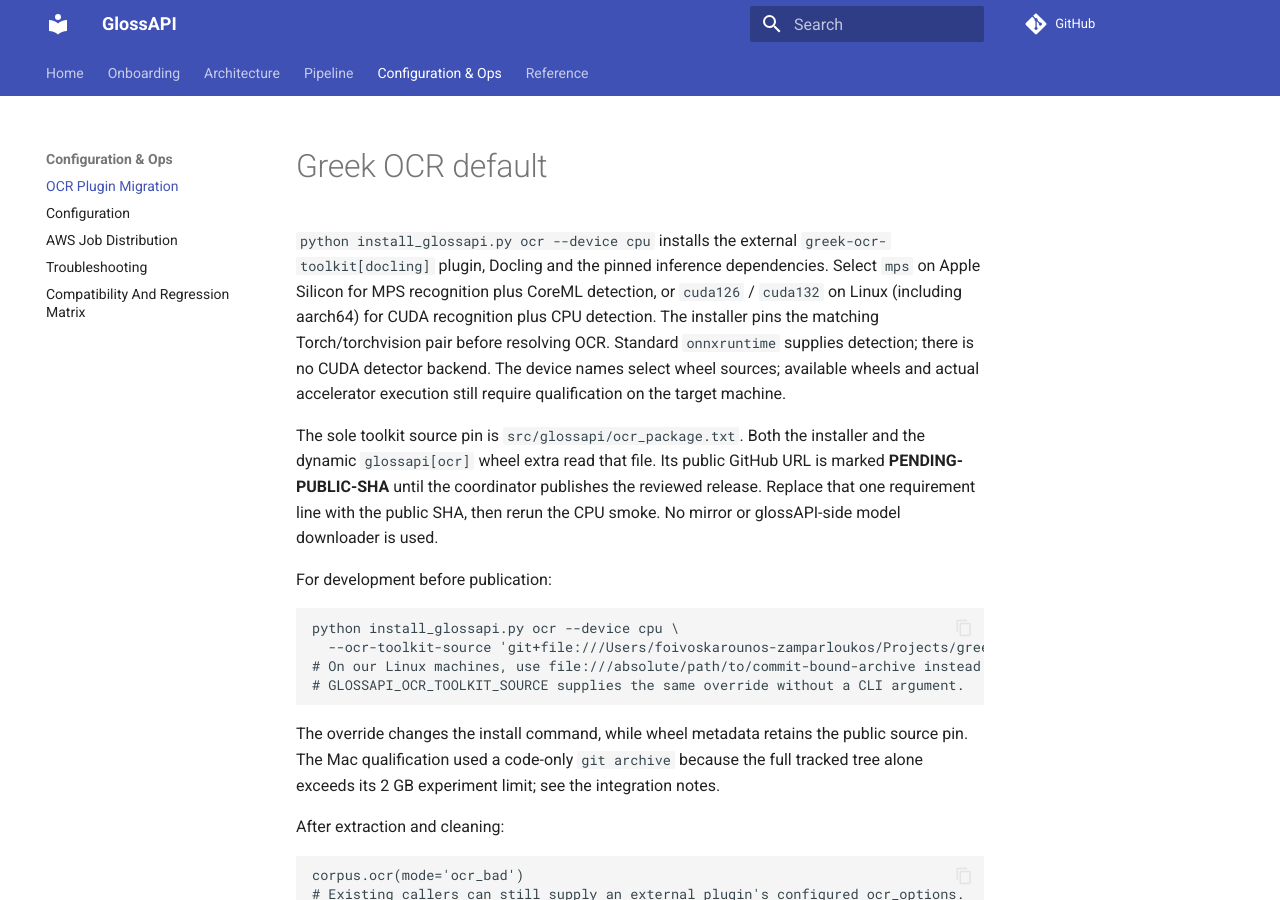
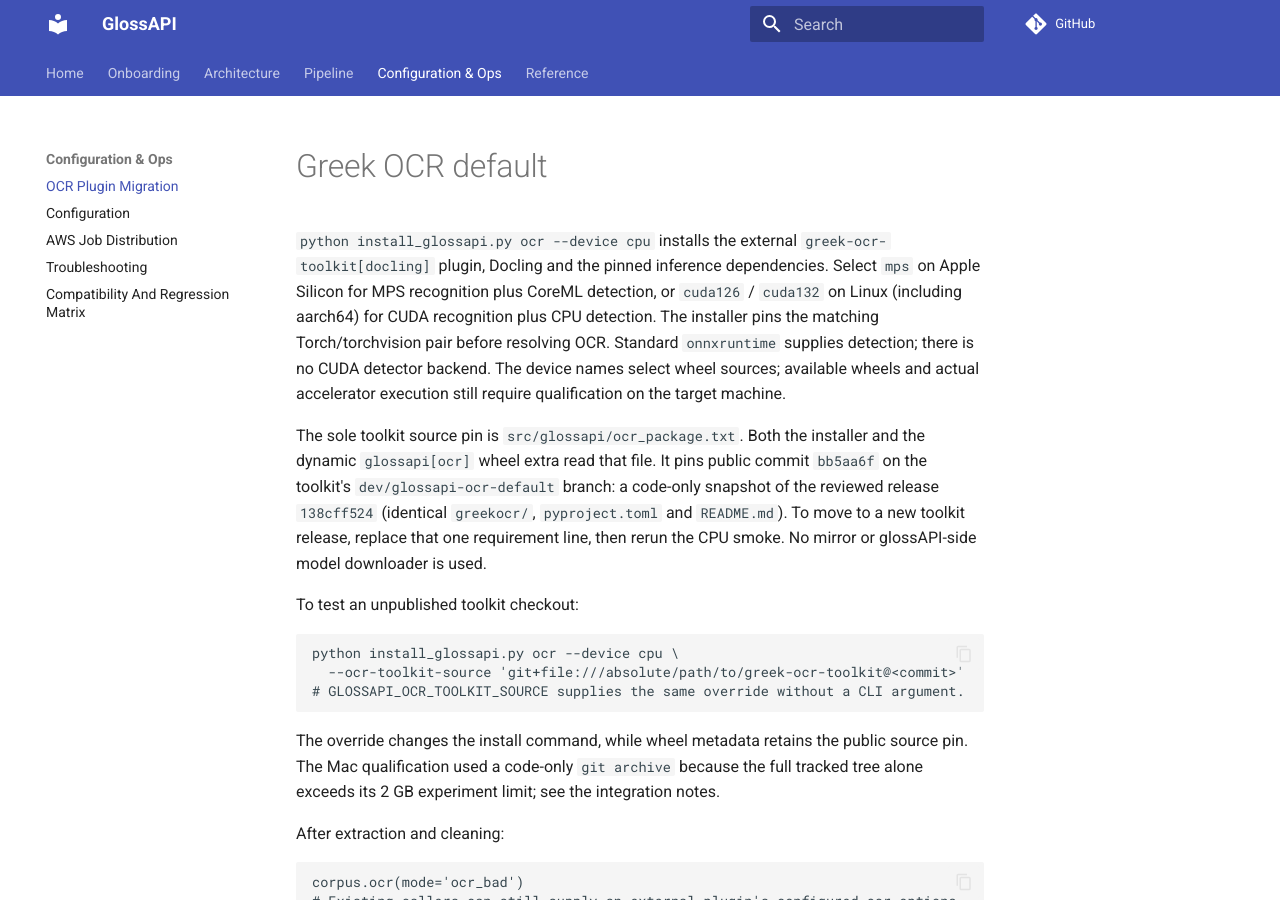
Before and after one commit to eellak/glossAPI, an MkDocs documentation site: the page built from docs/ocr_plugin_migration.md, in a window 1280 px wide and 900 px high. Built offline with MkDocs 1.6.1 and Material for MkDocs 9.7.7, drawn with Linux system fonts in a browser that asks for light colours; comment, search, counter and statistics services are not loaded.

Commit message:
Pin Greek OCR toolkit to public commit bb5aa6f
dev/glossapi-ocr-default on github.com/fffoivos/greek-ocr-toolkit: code-only snapshot of
reviewed release 138cff524 (greekocr/, pyproject.toml, README.md identical). Installed from
GitHub: 471/471 toolkit .py files match; real CPU smoke 2 passed on the Mac.

Co-Authored-By: Claude Opus 5.5 <noreply@anthropic.com>

````diff
--- a/docs/ocr_plugin_migration.md
+++ b/docs/ocr_plugin_migration.md
@@ -10,17 +10,17 @@ The device names select wheel sources; available wheels and actual accelerator
 execution still require qualification on the target machine.
 
 The sole toolkit source pin is `src/glossapi/ocr_package.txt`. Both the installer
-and the dynamic `glossapi[ocr]` wheel extra read that file. Its public GitHub URL
-is marked **PENDING-PUBLIC-SHA** until the coordinator publishes the reviewed
-release. Replace that one requirement line with the public SHA, then rerun the
-CPU smoke. No mirror or glossAPI-side model downloader is used.
+and the dynamic `glossapi[ocr]` wheel extra read that file. It pins public commit
+`bb5aa6f` on the toolkit's `dev/glossapi-ocr-default` branch: a code-only snapshot
+of the reviewed release `138cff524` (identical `greekocr/`, `pyproject.toml` and
+`README.md`). To move to a new toolkit release, replace that one requirement line,
+then rerun the CPU smoke. No mirror or glossAPI-side model downloader is used.
 
-For development before publication:
+To test an unpublished toolkit checkout:
 
 ```sh
 python install_glossapi.py ocr --device cpu \
-  --ocr-toolkit-source 'git+file:///Users/foivoskarounos-zamparloukos/Projects/greek-ocr-toolkit-main-next@138cff524'
-# On our Linux machines, use file:///absolute/path/to/commit-bound-archive instead.
+  --ocr-toolkit-source 'git+file:///absolute/path/to/greek-ocr-toolkit@<commit>'
 # GLOSSAPI_OCR_TOOLKIT_SOURCE supplies the same override without a CLI argument.
 ```
 
````
Also changed, not shown: 1 other file.
